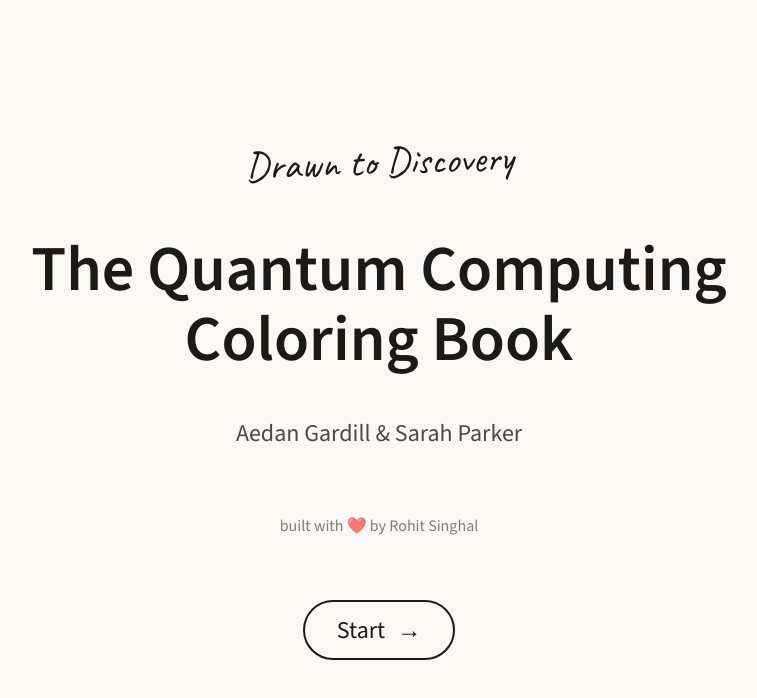
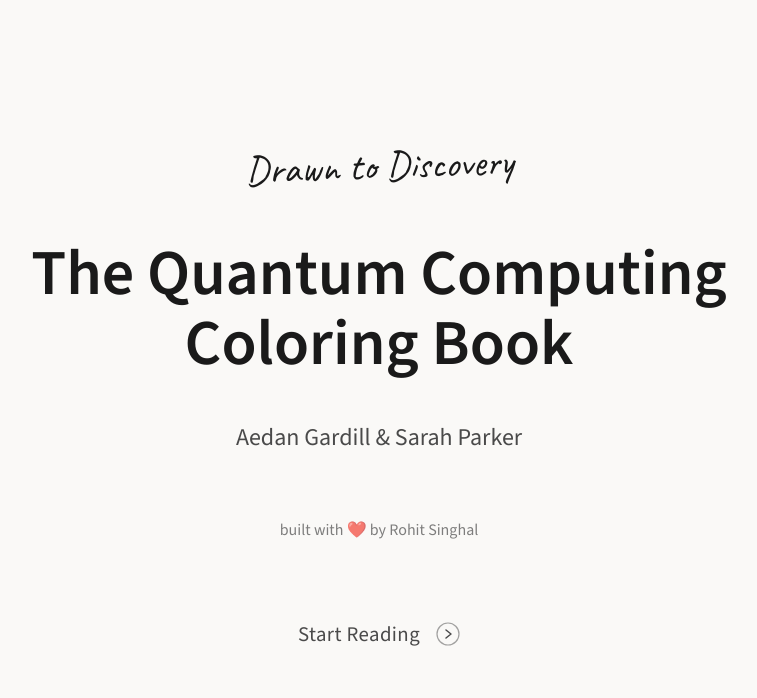
Before and after one commit to rsinghal757/quantum-coloring-book, a React (Vite) app: page / in a window 1280 px wide. Shown: the top 698 px of the page, without its empty margins (261-1018 px from the left). Built offline with nearby package versions, Linux system fonts and the light colour scheme.

Commit message:
home start button ui fix

```diff
--- a/src/App.css
+++ b/src/App.css
@@ -206,38 +206,61 @@ body {
 
 .start-button {
   font-family: 'Source Sans 3', sans-serif;
-  font-size: 1.5rem;
-  font-weight: 500;
-  color: var(--text-color);
+  font-size: 1.3rem;
+  font-weight: 400;
+  color: var(--text-secondary);
   background: transparent;
-  border: 2px solid var(--text-color);
-  padding: 12px 32px;
-  border-radius: 50px;
+  border: none;
+  padding: 12px 24px;
   cursor: pointer;
-  transition: all 0.2s ease;
+  transition: all 0.3s ease;
   display: flex;
   align-items: center;
-  gap: 12px;
+  gap: 16px;
   margin-bottom: 40px;
 }
 
 .start-button:hover {
-  background: var(--text-color);
-  color: var(--bg-color);
-  transform: translateY(-2px);
-  box-shadow: 0 4px 12px rgba(0,0,0,0.1);
+  background: transparent;
+  color: var(--text-color);
+  transform: none;
+  box-shadow: none;
+}
+
+.start-text {
+  position: relative;
+  letter-spacing: 0.02em;
+}
+
+.start-text::after {
+  content: '';
+  position: absolute;
+  bottom: -4px;
+  left: 0;
+  width: 0;
+  height: 1px;
+  background-color: var(--text-color);
+  transition: width 0.3s ease;
+}
+
+.start-button:hover .start-text::after {
+  width: 100%;
+}
+
+.start-icon {
+  display: flex;
+  align-items: center;
+  justify-content: center;
+  transition: transform 0.3s ease;
+}
+
+.start-button:hover .start-icon {
+  transform: translateX(6px);
+  color: var(--text-color);
 }
 
 .start-button:active {
-  transform: translateY(0);
-}
-
-.start-button .arrow {
-  transition: transform 0.2s ease;
-}
-
-.start-button:hover .arrow {
-  transform: translateX(4px);
+  transform: scale(0.98);
 }
 
 .series-title {
--- a/src/components/InfoPanel.jsx
+++ b/src/components/InfoPanel.jsx
@@ -31,6 +31,15 @@ const AtomIcon = () => {
       <ellipse cx="12" cy="12" rx="10" ry="4" stroke="currentColor" strokeWidth="1.2" transform="rotate(60 12 12)"/>
       <ellipse cx="12" cy="12" rx="10" ry="4" stroke="currentColor" strokeWidth="1.2" transform="rotate(120 12 12)"/>
       <circle cx="12" cy="12" r="1.5" fill="currentColor"/>
+    </svg>
+  );
+};
+
+const StartIcon = () => {
+  return (
+    <svg width="24" height="24" viewBox="0 0 24 24" fill="none" xmlns="http://www.w3.org/2000/svg">
+      <circle cx="12" cy="12" r="11" stroke="currentColor" strokeWidth="1.2" strokeOpacity="0.5"/>
+      <path d="M10 8L15 12L10 16" stroke="currentColor" strokeWidth="1.5" strokeLinecap="round" strokeLinejoin="round"/>
     </svg>
   );
 };
@@ -117,7 +126,8 @@ function InfoPanel({ title, content, type, seriesTitle, authors, onNext, onPrev,
           )}
         </div>
         <button className="start-button" onClick={onNext}>
-          Start <span className="arrow">→</span>
+          <span className="start-text">Start Reading</span>
+          <span className="start-icon"><StartIcon /></span>
         </button>
       </div>
     );
```
